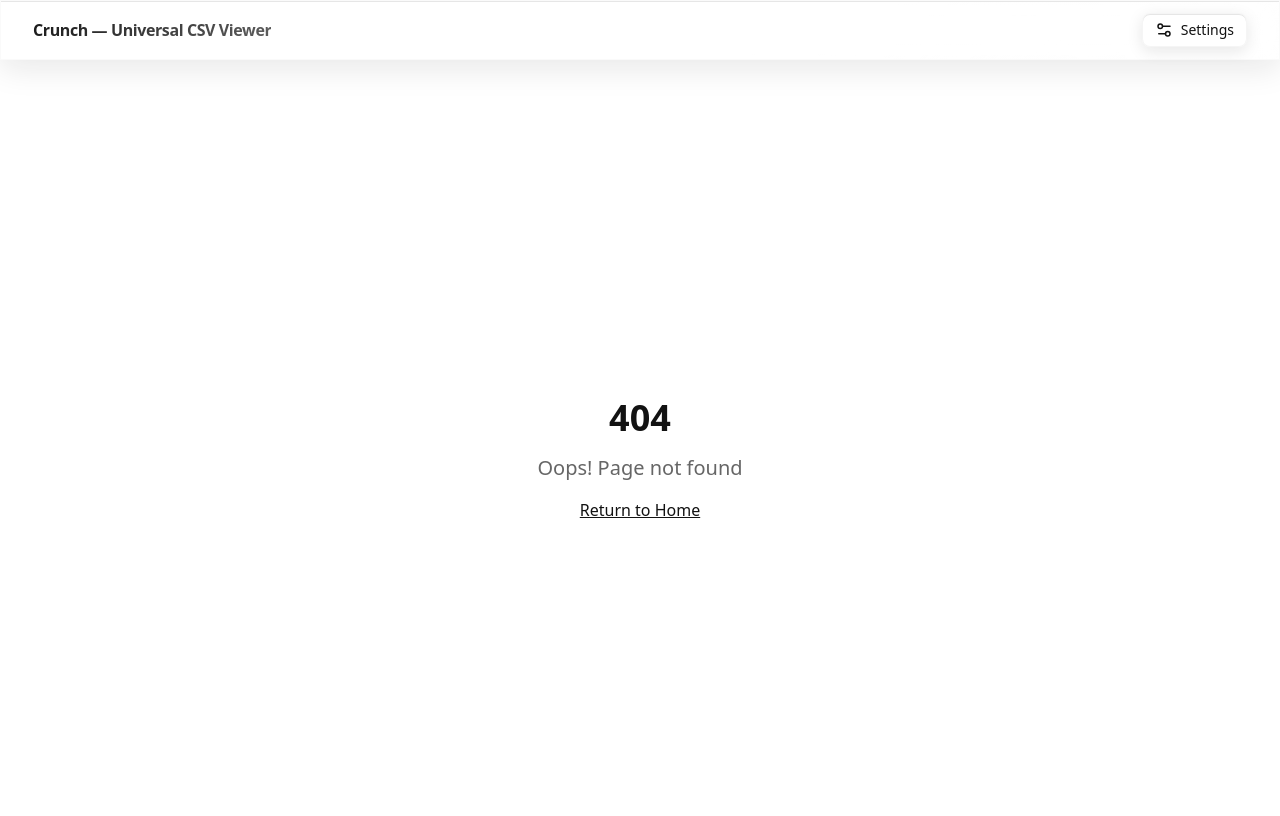
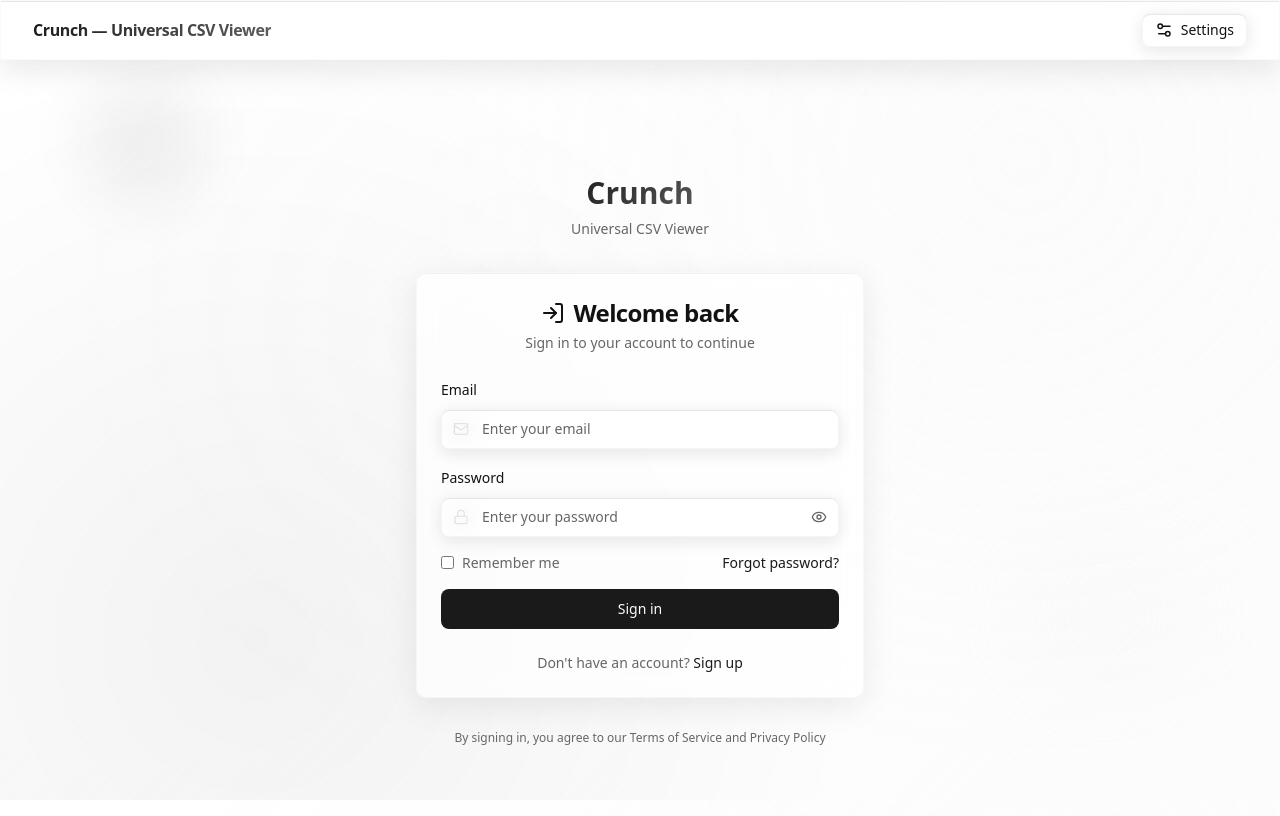
Before and after one commit to KripKrop/parquet-pulse, a React (Vite) app: page /login in a window 1280 px wide. Before the commit this address had no page. Shown: the top 816 px of the page. Built offline with nearby package versions, Linux system fonts and the light colour scheme.

Commit message:
Add login page
Create a new login page that aligns with the application's existing UI/UX, aesthetics, and theme. The page will support both dark and light modes, handling mode selection internally due to the absence of a backend API for this setting.

```diff
--- a/src/App.tsx
+++ b/src/App.tsx
@@ -8,6 +8,7 @@ import { motion, AnimatePresence } from "framer-motion";
 import Index from "./pages/Index";
 import NotFound from "./pages/NotFound";
 import Settings from "./pages/Settings";
+import Login from "./pages/Login";
 import AppHeader from "./components/layout/AppHeader";
 import { ApiClientProvider } from "./contexts/ApiClientContext";
 import { UploadProvider } from "./contexts/UploadContext";
@@ -37,6 +38,7 @@ const App = () => (
                   <AnimatePresence mode="wait">
                     <Routes>
                       <Route path="/" element={<Index />} />
+                      <Route path="/login" element={<Login />} />
                       <Route path="/settings" element={<Settings />} />
                       {/* ADD ALL CUSTOM ROUTES ABOVE THE CATCH-ALL "*" ROUTE */}
                       <Route path="*" element={<NotFound />} />
--- /dev/null
+++ b/src/pages/Login.tsx
@@ -0,0 +1,245 @@
+import { useState } from "react";
+import { Link } from "react-router-dom";
+import { motion } from "framer-motion";
+import { Eye, EyeOff, Lock, Mail, LogIn } from "lucide-react";
+import { Button } from "@/components/ui/button";
+import { Input } from "@/components/ui/input";
+import { Label } from "@/components/ui/label";
+import { Card, CardContent, CardDescription, CardHeader, CardTitle } from "@/components/ui/card";
+import { useToast } from "@/hooks/use-toast";
+
+const Login = () => {
+  const [showPassword, setShowPassword] = useState(false);
+  const [isLoading, setIsLoading] = useState(false);
+  const { toast } = useToast();
+
+  const handleSubmit = async (e: React.FormEvent) => {
+    e.preventDefault();
+    setIsLoading(true);
+
+    // Simulate login process
+    setTimeout(() => {
+      setIsLoading(false);
+      toast({
+        title: "Welcome back!",
+        description: "You have successfully logged in.",
+      });
+    }, 2000);
+  };
+
+  return (
+    <div className="min-h-screen flex items-center justify-center p-4">
+      {/* Floating background elements */}
+      <motion.div
+        className="absolute top-20 left-20 w-32 h-32 rounded-full bg-primary/5 blur-xl"
+        animate={{
+          y: [0, -10, 0],
+        }}
+        transition={{
+          duration: 3,
+          repeat: Infinity,
+          ease: "easeInOut"
+        }}
+      />
+      <motion.div
+        className="absolute bottom-20 right-20 w-48 h-48 rounded-full bg-accent/10 blur-2xl"
+        animate={{
+          y: [0, -10, 0],
+        }}
+        transition={{
+          duration: 3,
+          repeat: Infinity,
+          ease: "easeInOut",
+          delay: 1.5
+        }}
+      />
+      <motion.div
+        className="absolute top-1/2 left-10 w-24 h-24 rounded-full bg-muted/8 blur-lg"
+        animate={{
+          y: [0, -10, 0],
+        }}
+        transition={{
+          duration: 3,
+          repeat: Infinity,
+          ease: "easeInOut",
+          delay: 3
+        }}
+      />
+
+      <motion.div
+        className="w-full max-w-md"
+        initial={{ opacity: 0, scale: 0.95 }}
+        animate={{ opacity: 1, scale: 1 }}
+        transition={{ duration: 0.4, ease: "easeOut" }}
+      >
+        {/* Header */}
+        <motion.div
+          className="text-center mb-8"
+          initial={{ opacity: 0, y: 20 }}
+          animate={{ opacity: 1, y: 0 }}
+          transition={{ duration: 0.3, ease: "easeOut", delay: 0.1 }}
+        >
+          <motion.div
+            whileHover={{ scale: 1.05 }}
+            transition={{ duration: 0.2 }}
+          >
+            <Link to="/" className="inline-block">
+              <h1 className="text-3xl font-bold text-gradient-primary mb-2">
+                Crunch
+              </h1>
+              <p className="text-sm text-muted-foreground">
+                Universal CSV Viewer
+              </p>
+            </Link>
+          </motion.div>
+        </motion.div>
+
+        {/* Login Card */}
+        <motion.div
+          initial={{ opacity: 0, y: 20 }}
+          animate={{ opacity: 1, y: 0 }}
+          transition={{ duration: 0.3, ease: "easeOut", delay: 0.2 }}
+        >
+          <Card className="glass-card border-0 shadow-2xl">
+            <CardHeader className="space-y-1 pb-6">
+              <CardTitle className="text-2xl text-center flex items-center justify-center gap-2">
+                <LogIn className="w-6 h-6" />
+                Welcome back
+              </CardTitle>
+              <CardDescription className="text-center text-muted-foreground">
+                Sign in to your account to continue
+              </CardDescription>
+            </CardHeader>
+
+            <CardContent>
+              <form onSubmit={handleSubmit} className="space-y-4">
+                <motion.div
+                  className="space-y-2"
+                  initial={{ opacity: 0, y: 10 }}
+                  animate={{ opacity: 1, y: 0 }}
+                  transition={{ duration: 0.3, delay: 0.3 }}
+                >
+                  <Label htmlFor="email">Email</Label>
+                  <div className="relative">
+                    <Mail className="absolute left-3 top-3 h-4 w-4 text-muted-foreground" />
+                    <Input
+                      id="email"
+                      type="email"
+                      placeholder="Enter your email"
+                      className="pl-10 glass-button border-border/50 focus:border-primary/50 focus:ring-primary/20"
+                      required
+                    />
+                  </div>
+                </motion.div>
+
+                <motion.div
+                  className="space-y-2"
+                  initial={{ opacity: 0, y: 10 }}
+                  animate={{ opacity: 1, y: 0 }}
+                  transition={{ duration: 0.3, delay: 0.4 }}
+                >
+                  <Label htmlFor="password">Password</Label>
+                  <div className="relative">
+                    <Lock className="absolute left-3 top-3 h-4 w-4 text-muted-foreground" />
+                    <Input
+                      id="password"
+                      type={showPassword ? "text" : "password"}
+                      placeholder="Enter your password"
+                      className="pl-10 pr-10 glass-button border-border/50 focus:border-primary/50 focus:ring-primary/20"
+                      required
+                    />
+                    <Button
+                      type="button"
+                      variant="ghost"
+                      size="sm"
+                      className="absolute right-0 top-0 h-full px-3 hover:bg-transparent"
+                      onClick={() => setShowPassword(!showPassword)}
+                    >
+                      {showPassword ? (
+                        <EyeOff className="h-4 w-4 text-muted-foreground" />
+                      ) : (
+                        <Eye className="h-4 w-4 text-muted-foreground" />
+                      )}
+                    </Button>
+                  </div>
+                </motion.div>
+
+                <motion.div
+                  className="flex items-center justify-between text-sm"
+                  initial={{ opacity: 0, y: 10 }}
+                  animate={{ opacity: 1, y: 0 }}
+                  transition={{ duration: 0.3, delay: 0.5 }}
+                >
+                  <label className="flex items-center space-x-2 cursor-pointer">
+                    <input type="checkbox" className="rounded border-border/50" />
+                    <span className="text-muted-foreground">Remember me</span>
+                  </label>
+                  <Link
+                    to="/forgot-password"
+                    className="text-primary hover:underline story-link"
+                  >
+                    Forgot password?
+                  </Link>
+                </motion.div>
+
+                <motion.div
+                  initial={{ opacity: 0, y: 10 }}
+                  animate={{ opacity: 1, y: 0 }}
+                  transition={{ duration: 0.3, delay: 0.6 }}
+                >
+                  <Button
+                    type="submit"
+                    className="w-full button-smooth liquid-bounce"
+                    disabled={isLoading}
+                  >
+                    {isLoading ? (
+                      <div className="flex items-center gap-2">
+                        <div className="w-4 h-4 border-2 border-primary-foreground/30 border-t-primary-foreground rounded-full animate-spin" />
+                        Signing in...
+                      </div>
+                    ) : (
+                      "Sign in"
+                    )}
+                  </Button>
+                </motion.div>
+              </form>
+
+              <motion.div
+                className="mt-6 text-center text-sm text-muted-foreground"
+                initial={{ opacity: 0, y: 10 }}
+                animate={{ opacity: 1, y: 0 }}
+                transition={{ duration: 0.3, delay: 0.7 }}
+              >
+                Don't have an account?{" "}
+                <Link to="/register" className="text-primary hover:underline story-link">
+                  Sign up
+                </Link>
+              </motion.div>
+            </CardContent>
+          </Card>
+        </motion.div>
+
+        {/* Footer */}
+        <motion.div
+          className="mt-8 text-center text-xs text-muted-foreground"
+          initial={{ opacity: 0, y: 10 }}
+          animate={{ opacity: 1, y: 0 }}
+          transition={{ duration: 0.3, delay: 0.8 }}
+        >
+          <p>
+            By signing in, you agree to our{" "}
+            <Link to="/terms" className="hover:underline story-link">
+              Terms of Service
+            </Link>{" "}
+            and{" "}
+            <Link to="/privacy" className="hover:underline story-link">
+              Privacy Policy
+            </Link>
+          </p>
+        </motion.div>
+      </motion.div>
+    </div>
+  );
+};
+
+export default Login;
```
